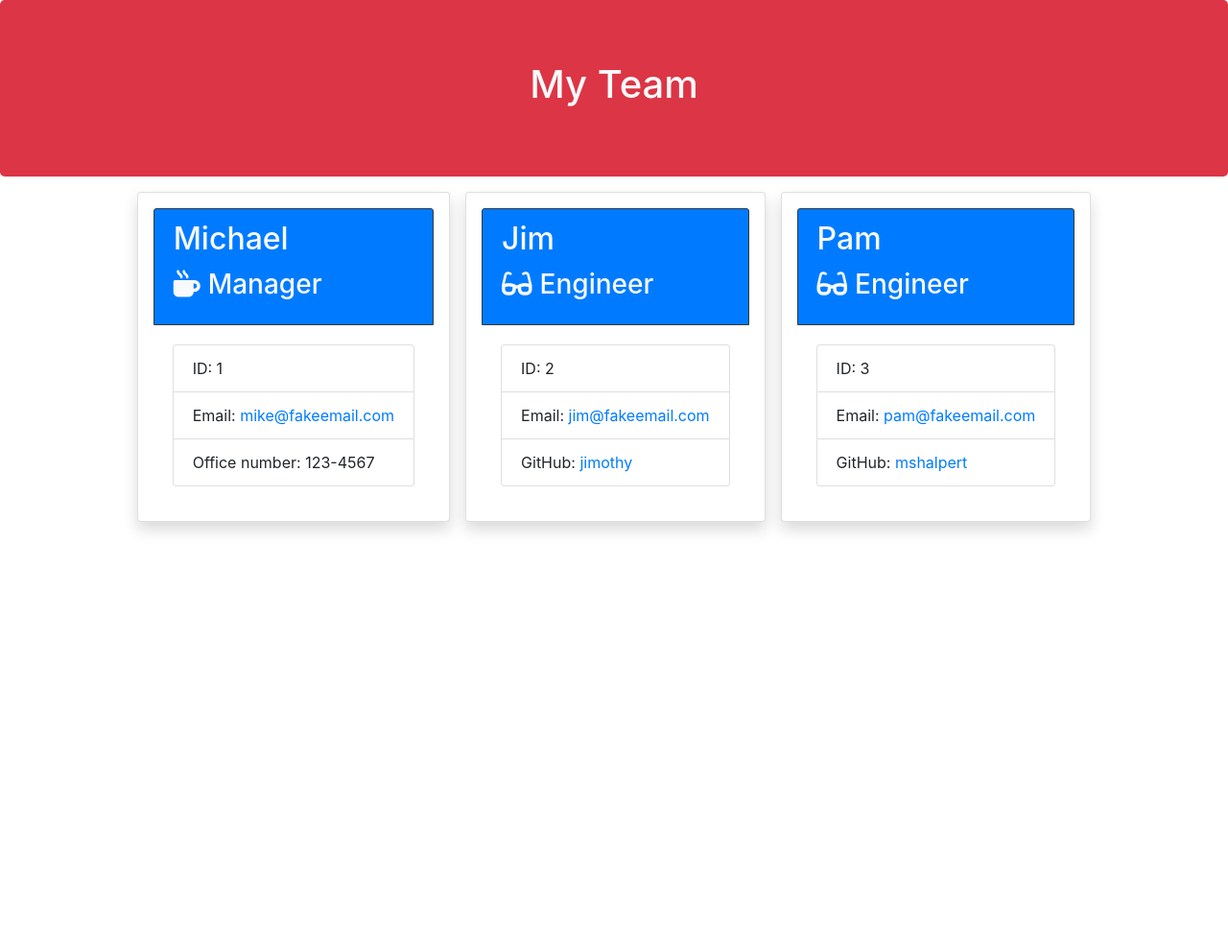
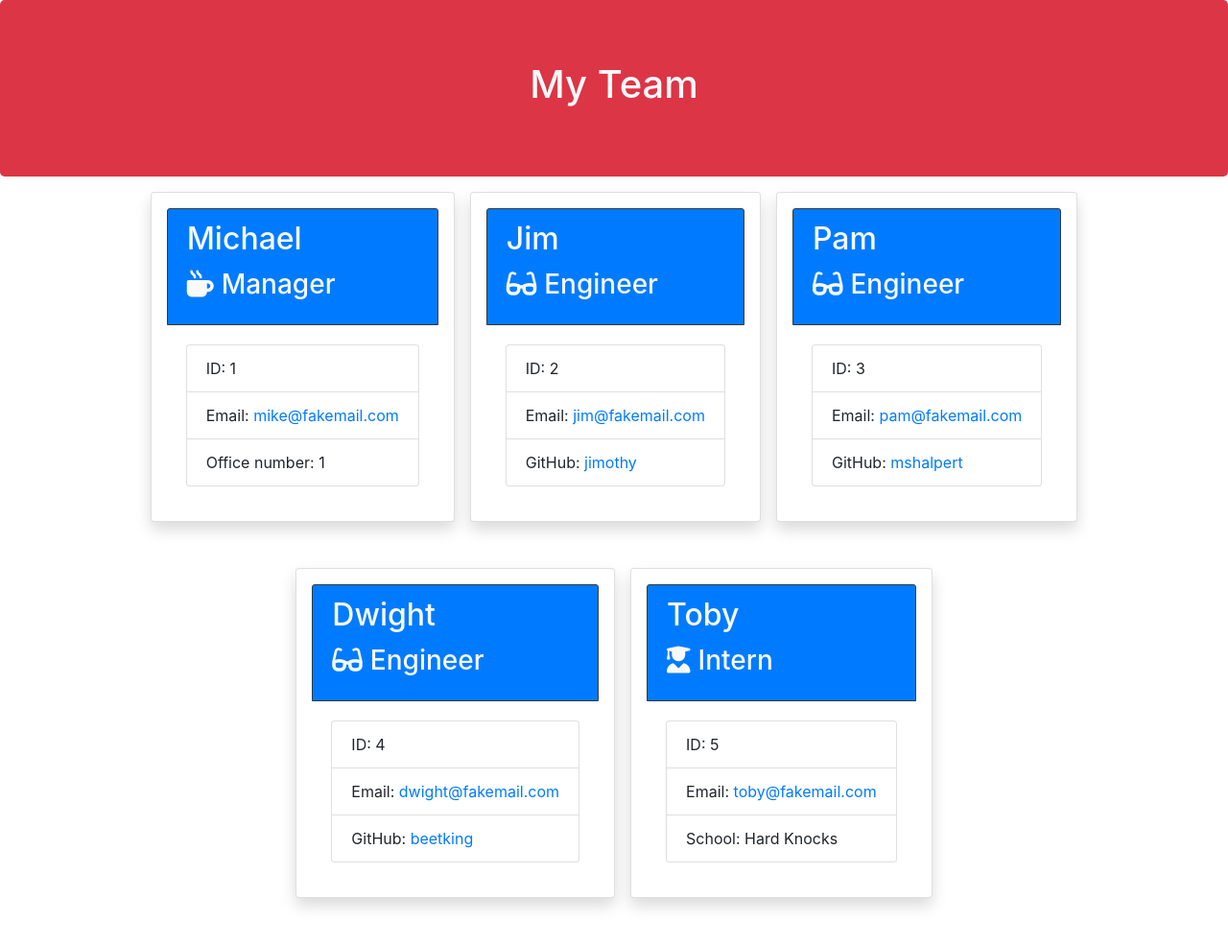
Before and after one commit to mattholtmoore/team-profile-generator-project, a website: page dist/team.html in a window 1280 px wide. Shown: the whole page at 96% size. Before the commit the page ends 800 px from the top, so only its background shows below. Drawn offline with nearby package versions, Linux system fonts and the light colour scheme.

```diff
--- a/dist/team.html
+++ b/dist/team.html
@@ -31,8 +31,8 @@
       <div class="card-body">
           <ul class="list-group">
               <li class="list-group-item">ID: 1</li>
-              <li class="list-group-item">Email: <a href="mailto:mike@fakeemail.com">mike@fakeemail.com</a></li>
-              <li class="list-group-item">Office number: 123-4567</li>
+              <li class="list-group-item">Email: <a href="mailto:mike@fakemail.com">mike@fakemail.com</a></li>
+              <li class="list-group-item">Office number: 1</li>
           </ul>
       </div>
   </div>
@@ -45,7 +45,7 @@
   <div class="card-body">
       <ul class="list-group">
           <li class="list-group-item">ID: 2</li>
-          <li class="list-group-item">Email: <a href="mailto:jim@fakeemail.com">jim@fakeemail.com</a></li>
+          <li class="list-group-item">Email: <a href="mailto:jim@fakemail.com">jim@fakemail.com</a></li>
           <li class="list-group-item">GitHub: <a href="https://github.com/jimothy" target="_blank" rel="noopener noreferrer">jimothy</a></li>
       </ul>
   </div>
@@ -59,8 +59,36 @@
   <div class="card-body">
       <ul class="list-group">
           <li class="list-group-item">ID: 3</li>
-          <li class="list-group-item">Email: <a href="mailto:pam@fakeemail.com">pam@fakeemail.com</a></li>
+          <li class="list-group-item">Email: <a href="mailto:pam@fakemail.com">pam@fakemail.com</a></li>
           <li class="list-group-item">GitHub: <a href="https://github.com/mshalpert" target="_blank" rel="noopener noreferrer">mshalpert</a></li>
+      </ul>
+  </div>
+</div>
+
+      <div class="card employee-card mx-2 shadow p-3 mb-5 bg-white rounded">
+  <div class="card-header bg-primary border border-dark text-light">
+      <h2 class="card-title">Dwight</h2>
+      <h3 class="card-title"><i class="fas fa-glasses mr-2"></i>Engineer</h3>
+  </div>
+  <div class="card-body">
+      <ul class="list-group">
+          <li class="list-group-item">ID: 4</li>
+          <li class="list-group-item">Email: <a href="mailto:dwight@fakemail.com">dwight@fakemail.com</a></li>
+          <li class="list-group-item">GitHub: <a href="https://github.com/beetking" target="_blank" rel="noopener noreferrer">beetking</a></li>
+      </ul>
+  </div>
+</div>
+
+      <div class="card employee-card mx-2 shadow p-3 mb-5 bg-white rounded">
+  <div class="card-header bg-primary border border-dark text-light">
+      <h2 class="card-title">Toby</h2>
+      <h3 class="card-title"><i class="fas fa-user-graduate mr-2"></i>Intern</h3>
+  </div>
+  <div class="card-body">
+      <ul class="list-group">
+          <li class="list-group-item">ID: 5</li>
+          <li class="list-group-item">Email: <a href="mailto:toby@fakemail.com">toby@fakemail.com</a></li>
+          <li class="list-group-item">School: Hard Knocks</li>
       </ul>
   </div>
 </div>
```
Also changed, not shown: README.md.
